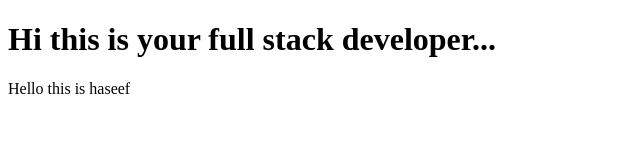
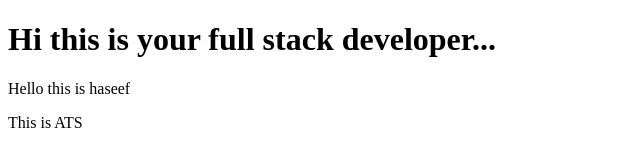
Before and after one commit to HaseefMuhammed/gitpt3, a plain HTML site: page index.html in a window 1280 px wide. Shown: the full height of the page, 0-640 px from the left. Drawn offline with Linux system fonts and the light colour scheme.

Commit message:
User ats

```diff
--- a/index.html
+++ b/index.html
@@ -9,5 +9,6 @@
 
 <h1>Hi this is your full stack developer...</h1>
 <p>Hello this is haseef</p>
+<p>This is ATS</p>
 </body>
 </html>
```
